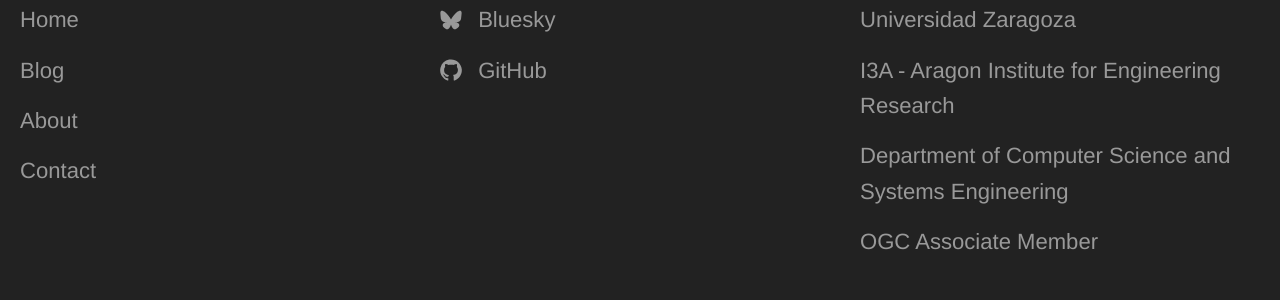
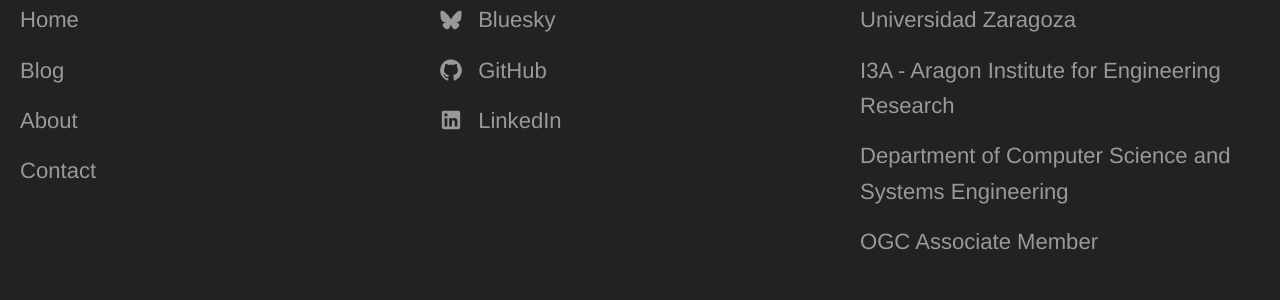
Before and after one commit to IAAA-Lab/IAAA-Lab.github.io, a Jekyll site: the page built from index.html, in a window 1280 px wide and 900 px high, scrolled down 3548 px. Shown: the part 338-638 px from the top of the window. Built offline with Jekyll 4.4.1, drawn with Linux system fonts in a browser that asks for light colours.

Commit message:
Añadido enlace a LinkedIn.

```diff
--- a/_config.yml
+++ b/_config.yml
@@ -23,6 +23,7 @@
   links:
     - https://github.com/iaaa-lab
     - https://bsky.app/profile/iaaa-lab.bsky.social
+    - https://www.linkedin.com/company/iaaalab
 
 collections:
   staff:
@@ -74,7 +75,7 @@
 # - Facebook
 # - Google Plus
 # - Instagram
-#  - LinkedIn
+# - LinkedIn
 # - Pinterest
 # - Tumblr
 #  - Twitter
--- a/_data/footer.yml
+++ b/_data/footer.yml
@@ -18,6 +18,10 @@
       link: https://github.com/IAAA-Lab
       social_icon: GitHub
       new_window: true
+    - name: LinkedIn
+      link: https://www.linkedin.com/company/iaaalab
+      social_icon: LinkedIn
+      new_window: true
 - title: Organizations
   links:
     - name: Universidad Zaragoza
```
